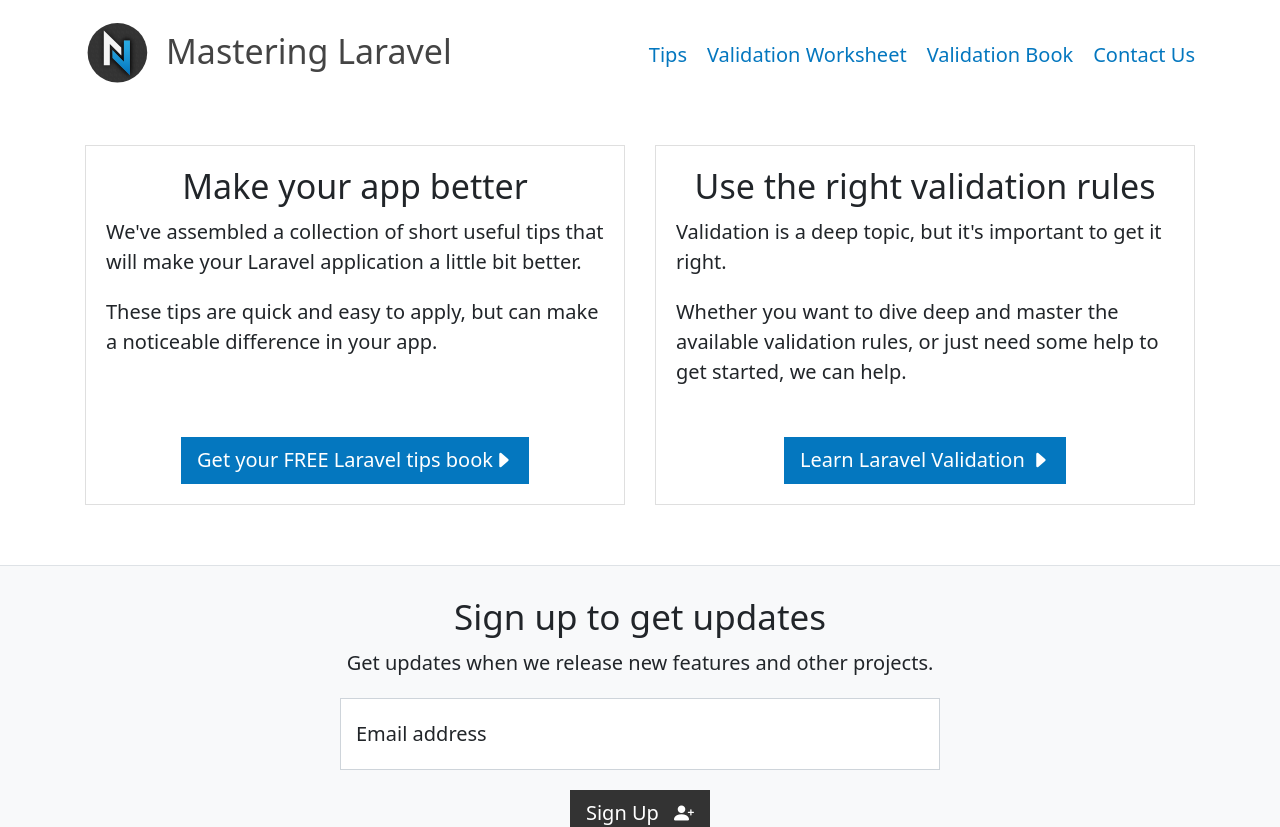
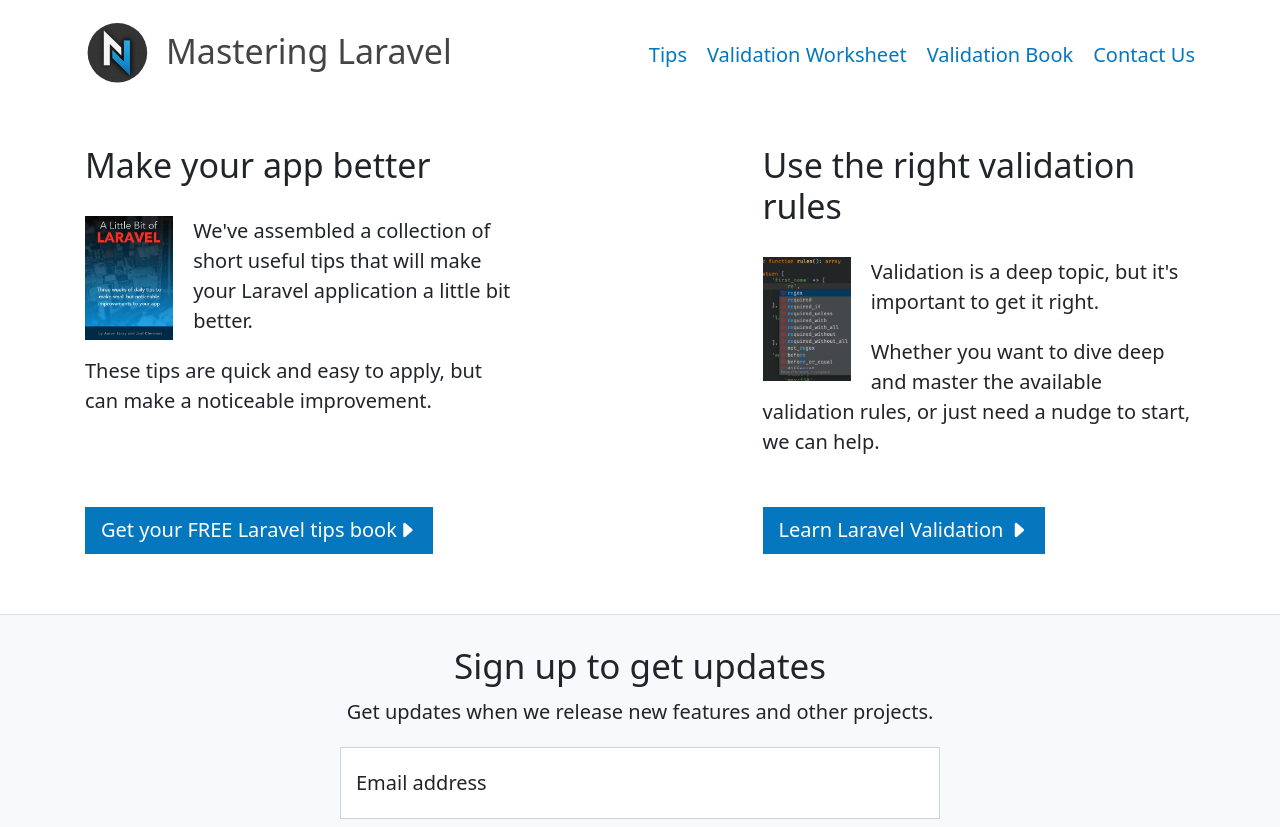
Before and after one commit to NoCompromises/masteringlaravel.io, a Vue app: page / in a window 1280 px wide. Shown: the top 827 px of the page. Built offline with nearby package versions, Linux system fonts and the light colour scheme.

Commit message:
make the home page more interesting

```diff
--- a/src/views/HomePage.vue
+++ b/src/views/HomePage.vue
@@ -2,20 +2,42 @@
   <main>
     <section class="mb-5">
       <div class="container">
-        <div class="row hero">
-          <div class="col-12 col-md-6 mb-5 mb-md-0">
-            <div class="card h-100">
-              <div class="card-body d-flex flex-column">
-                <h2 class="card-title text-center">Make your app better</h2>
+        <div class="row hero gx-5">
+          <div class="col-12 col-lg-6 mb-5 mb-md-0">
+            <div class="row h-100">
+              <div class="col-12 col-xl-10">
+                <div class="d-flex flex-column h-100">
+                  <h2>Make your app better</h2>
+
+                  <div class="flex-grow-1 pt-3">
+                    <img
+                      src="../assets/tips-cover.jpg"
+                      alt="Book cover for Mastering Laravel Validation Rules"
+                      class="float-start img-fluid w-25 w-lg-50 pe-3"
+                    />
                     <p>
-                  We've assembled a collection of short useful tips that will
-                  make your Laravel application a little bit better.
+                      We've assembled a collection of short useful tips that
+                      will make your Laravel application a little bit better.
                     </p>
-                <p class="flex-grow-1">
+                    <p>
                       These tips are quick and easy to apply, but can make a
-                  noticeable difference in your app.
+                      noticeable improvement.
                     </p>
-                <div class="text-center">
+                    <div class="d-lg-none">
+                      <a
+                        href="https://nocompromises.gumroad.com/l/little-laravel"
+                        class="btn btn-primary"
+                        target="_blank"
+                      >
+                        Get your FREE Laravel tips
+                        <span class="text-nowrap"
+                          >book<i class="bi bi-caret-right-fill"></i
+                        ></span>
+                      </a>
+                    </div>
+                  </div>
+
+                  <div class="mt-4 d-none d-lg-block">
                     <a
                       href="https://nocompromises.gumroad.com/l/little-laravel"
                       class="btn btn-primary"
@@ -30,22 +52,29 @@
                 </div>
               </div>
             </div>
-          <div class="col-12 col-md-6">
-            <div class="card h-100">
-              <div class="card-body d-flex flex-column">
-                <h2 class="card-title text-center">
-                  Use the right validation rules
-                </h2>
+          </div>
+          <div class="col-12 col-lg-6 pt-5 pt-lg-0">
+            <div class="row h-100">
+              <div class="col-12 col-xl-10 offset-xl-2">
+                <div class="d-flex flex-column h-100">
+                  <h2>Use the right validation rules</h2>
+
+                  <div class="flex-grow-1 pt-3">
+                    <img
+                      src="../assets/lots-of-rules-portrait.png"
+                      alt="Book cover for Mastering Laravel Validation Rules"
+                      class="float-start img-fluid w-25 w-lg-50 pe-3"
+                    />
                     <p>
                       Validation is a deep topic, but it's important to get it
                       right.
                     </p>
                     <p class="flex-grow-1">
                       Whether you want to dive deep and master the available
-                  validation rules, or just need some help to get started, we
-                  can help.
+                      validation rules, or just need a nudge to start, we can
+                      help.
                     </p>
-                <div class="text-center mt-4">
+                    <div class="d-lg-none">
                       <router-link
                         :to="{ name: 'ValidationHome' }"
                         class="btn btn-primary"
@@ -53,6 +82,18 @@
                         Learn Laravel Validation
                         <i class="bi bi-caret-right-fill"></i>
                       </router-link>
+                    </div>
+                  </div>
+
+                  <div class="mt-4 d-none d-lg-block">
+                    <router-link
+                      :to="{ name: 'ValidationHome' }"
+                      class="btn btn-primary"
+                    >
+                      Learn Laravel Validation
+                      <i class="bi bi-caret-right-fill"></i>
+                    </router-link>
+                  </div>
                 </div>
               </div>
             </div>
```
Also changed, not shown: src/assets/lots-of-rules-portrait.png (added), src/assets/tips-cover.jpg (added). Lines whose indentation alone changed are shown as unchanged.
